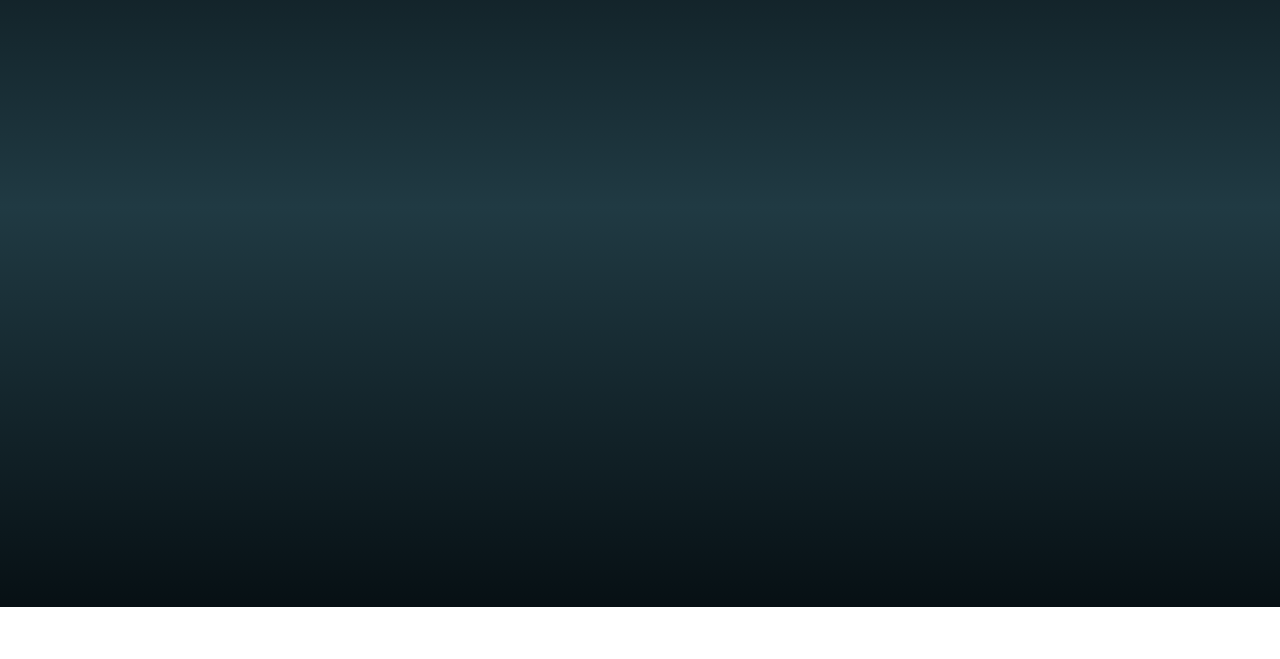
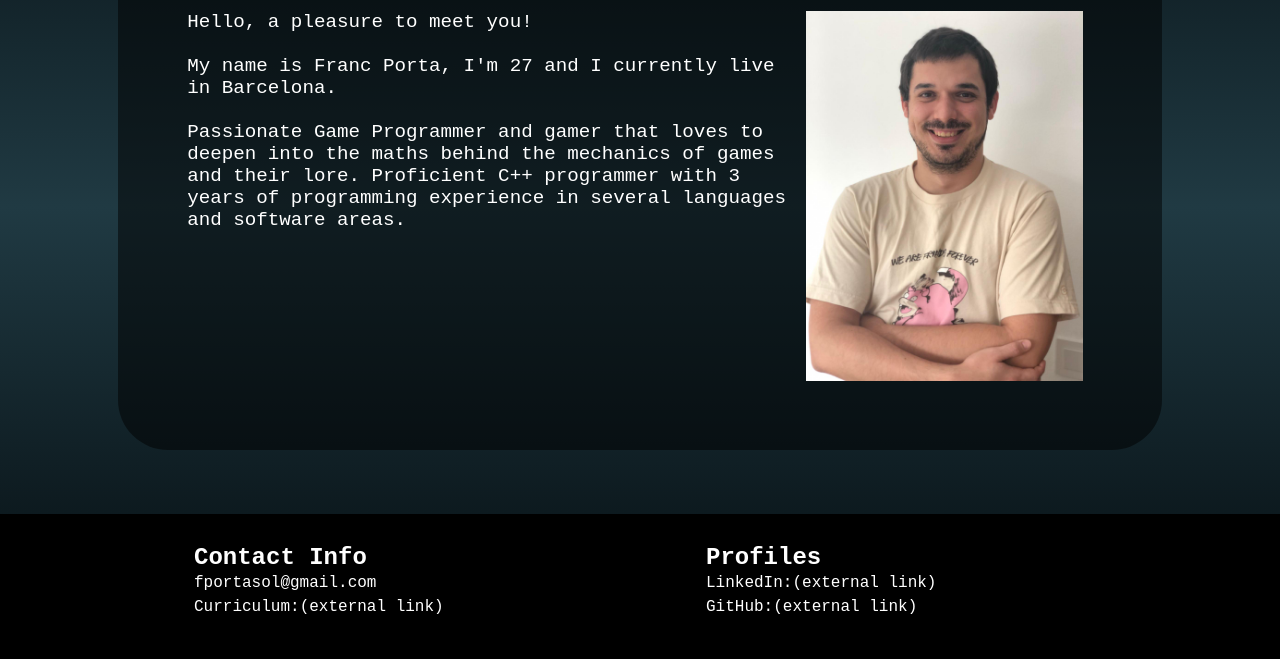
Before and after one commit to FrancPS/francps.github.io, a plain HTML site: page about.html in a window 1280 px wide. Shown: the part 193-852 px from the top of the page. Before the commit the page ends 800 px from the top, so only its background shows below. Drawn offline with Linux system fonts and the light colour scheme.

Commit message:
Complete projects and about

```diff
--- a/about.html
+++ b/about.html
@@ -7,13 +7,51 @@
     <title>Projects - Franc Porta Porfolio</title>
 </head>
 <body>
-    <div id="Header" class="overlay">
+    <div id="Header">
         <a onclick="window.location.href='index.html'">&lt;&lt; HOME</a>
         <a onclick="window.location.href='projects.html'">PROJECTS</a>
     </div>
 
-    <div class="content-handler">
-        Here goes the description
+    <div class="page_content">
+
+        <div class="content_text">
+            <h1>ABOUT ME</h1>
+            <hr>
+            <div class="flex">
+                <div style="font-size: 1.2em; width: 65%;">
+                    <p>Hello, a pleasure to meet you!</p>
+                    <br>
+                    <p>My name is Franc Porta, I'm 27 and I currently live in Barcelona.</p>
+                    <br>
+                    <p>
+                        Passionate  Game  Programmer  and  gamer  that  loves  to  deepen  into  the  maths  behind  the
+                        mechanics of games and their lore.
+                        Proficient  C++  programmer  with  3  years  of  programming  experience  in  several  languages  and
+                        software areas.
+                    </p>
+                </div>
+
+                <div style="width: 30%;">
+                    <img src="data/img/Me.jpeg" alt="PictureOfMe" style="max-width: 100%; display: block; margin: auto;">
+                </div>
+            </div>
+
+        </div>
+    </div>
+
+    <div id="Footer">
+        <div class="flex">
+            <div>
+                <h2>Contact Info</h2>
+                <p>fportasol@gmail.com</p>
+                <p>Curriculum:<a onclick="window.open('data/Curriculum.pdf')">(external link)</a></p>
+            </div>
+            <div>
+                <h2>Profiles</h2>
+                <p>LinkedIn:<a onclick="window.open('https://www.linkedin.com/in/franc-porta/')">(external link)</a></p>
+                <p>GitHub:<a onclick="window.open('https://github.com/FrancPS')">(external link)</a></p>
+            </div>
+        </div>
     </div>
 
 </body>
--- a/css/main.css
+++ b/css/main.css
@@ -30,6 +30,11 @@ h3 {
     font-size: 1em;
 }
 
+a:hover {
+    color: #01ffae;
+    cursor: pointer;
+}
+
 #Header {
     padding: 15px 15px 15px 10%;
     background: black;
@@ -46,14 +51,40 @@ h3 {
     }
 
         #Header a:hover {
+            transition: all 0.4s ease 0s;
             color: #01ffae;
-            transition: all 0.4s ease 0s;
             cursor: pointer;
         }
 
 #Footer {
-    bottom: 0;
+    width: 100%;
+    padding: 10px 0 20px 0;
+    margin-top: 5%;
+    background: black;
 }
+
+    #Footer div {
+        width: 80%;
+        margin-left: auto;
+        margin-right: auto;
+        left: 0;
+        right: 0;
+        padding: 10px;
+    }
+
+    #Footer p {
+        padding: 3px 0 3px 0;
+    }
+
+    #Footer .flex {
+        display: flex;
+        flex-wrap: wrap;
+        justify-content: center;
+    }
+
+        #Footer .flex div {
+            width: 380px;
+        }
 
 .page_content {
     width: 80%;
@@ -63,8 +94,24 @@ h3 {
     left: 0;
     right: 0;
     padding: 10px;
-    background-color: rgba(0, 0, 0, 0.2);
+    background-color: rgba(0, 0, 0, 0.5);
+    border-radius: 50px;
 }
+
+    .page_content .content_text{
+        padding: 50px;
+    }
+
+    .page_content .flex {
+        display: flex;
+        flex-wrap: wrap;
+        justify-content: left;
+    }
+
+        .page_content .flex div {
+            width: 50%;
+            padding: 1%;
+        }
 
 #gameCanvas {
     display: block;
@@ -86,7 +133,7 @@ h3 {
     flex-direction:row-reverse;
     justify-content: center;
     align-items: flex-start;
-
+    padding-bottom: 50px;
 }
 
 .flex_item {
```
Also changed, not shown: index.html (+10 -44 lines), projects.html (+36 -6 lines), data/img/Me.jpeg (added), 3 other files.
